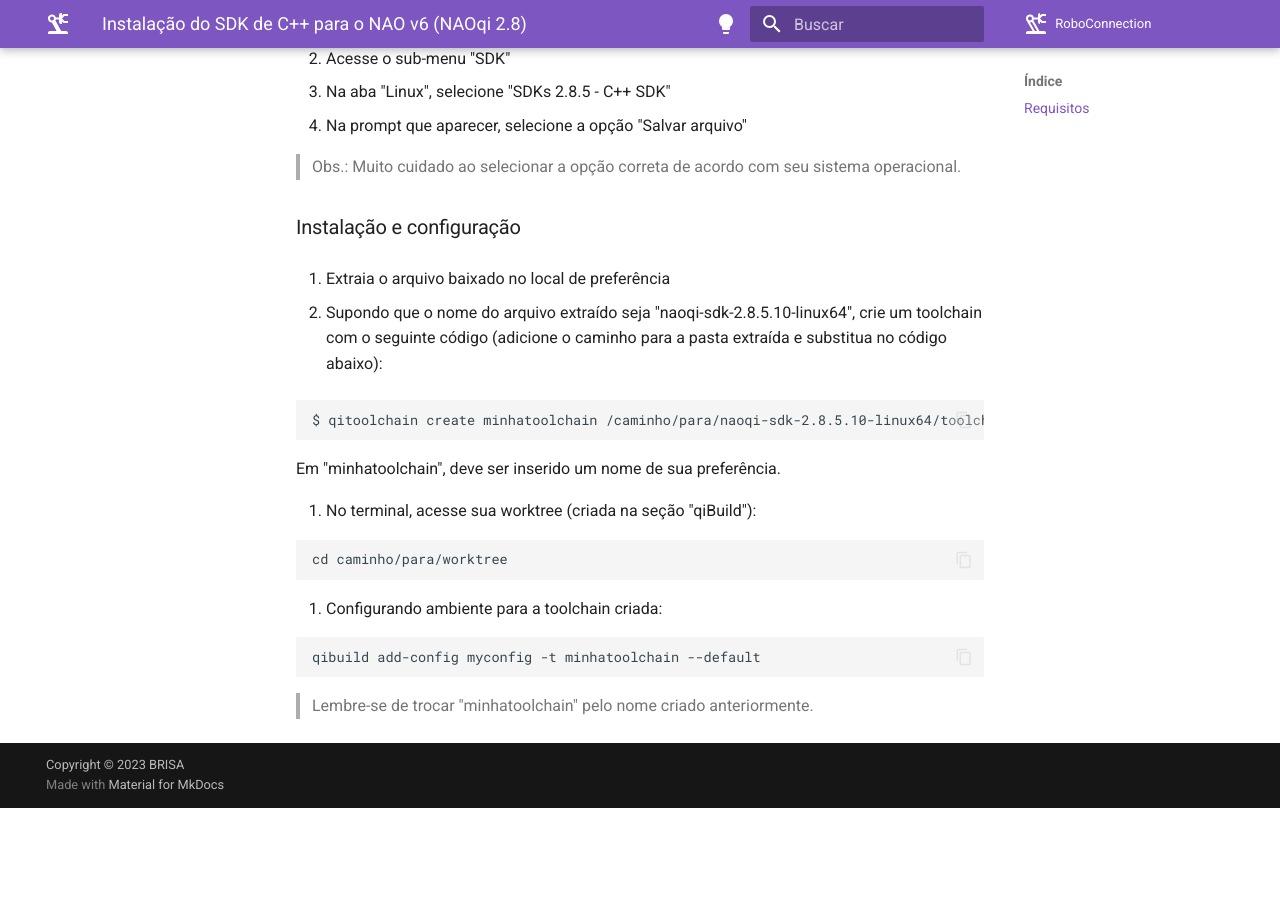
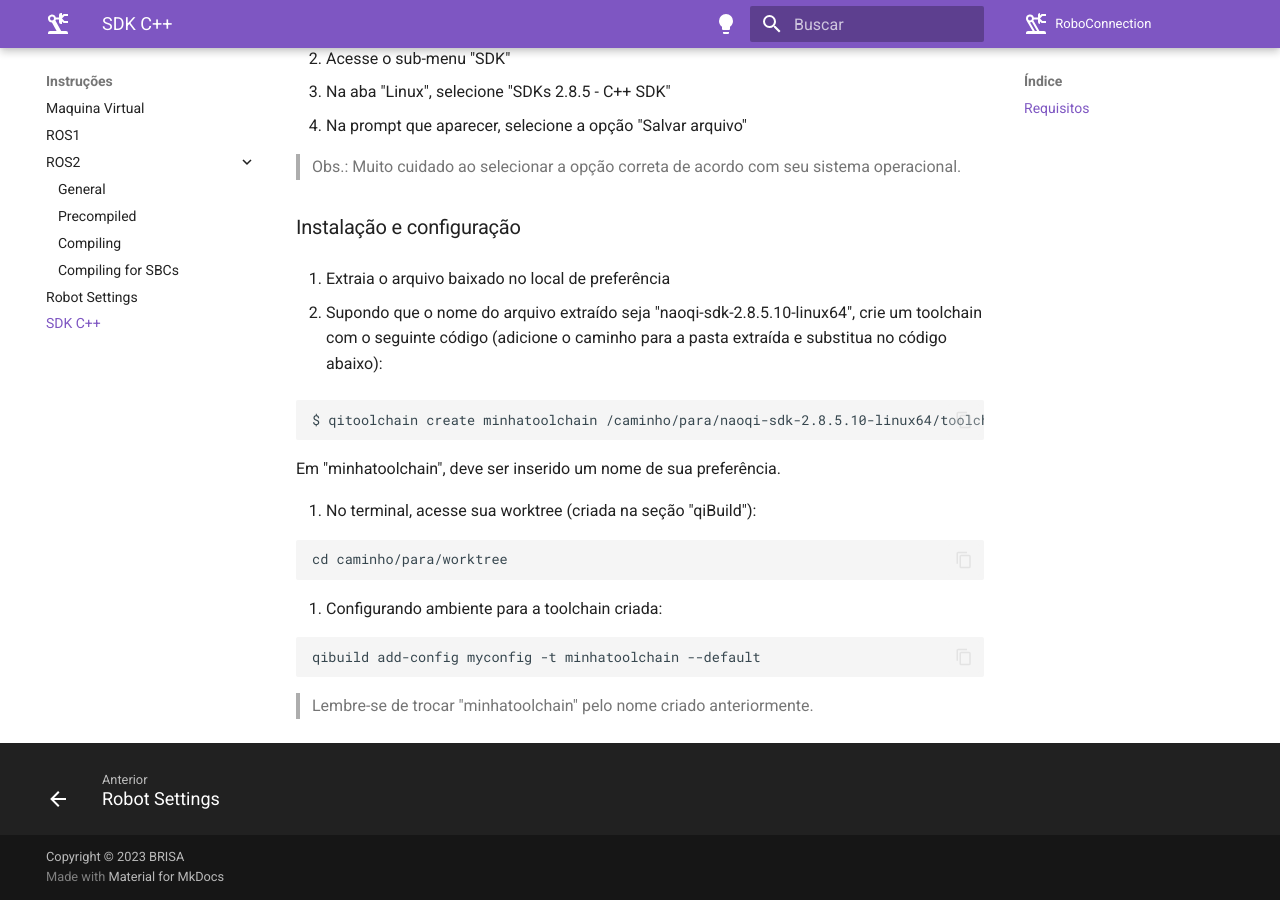
Before and after one commit to ResidenciaTICBrisa/03_Robotica, an MkDocs documentation site: the page built from docs/Instruções/CPP_SDK.md, in a window 1280 px wide and 900 px high, scrolled down 3439 px. Built offline with MkDocs 1.6.1 and Material for MkDocs 9.7.7, drawn with Linux system fonts in a browser that asks for light colours; comment, search, counter and statistics services are not loaded; before the commit the page ends 4247 px from its top, so only the background shows below that.

Commit message:
Adição de alguns documentos na page

```diff
--- a/mkdocs.yml
+++ b/mkdocs.yml
@@ -67,11 +67,12 @@ markdown_extensions:
 nav:
   - Home: index.md
   - Instruções:
-    - ROS1:
-        Instruções/ROS1.md
+    - Maquina Virtual: Instruções/Maquina_Virtual.md
+    - ROS1: Instruções/ROS1.md
     - ROS2:
       - General: ros2/general-instructions.md
       - Precompiled: ros2/installing-precompiled-packages.md
       - Compiling: ros2/compiling-for-amd64-based-systems.md
       - Compiling for SBCs: ros2/compiling-for-arm-based-systems.md
     - Robot Settings: Instruções/Robot_Settings.md
+    - SDK C++: Instruções/CPP_SDK.md
```
Also changed, not shown: docs/Instruções/Maquina_Virtual.md (+4 -0 lines).
